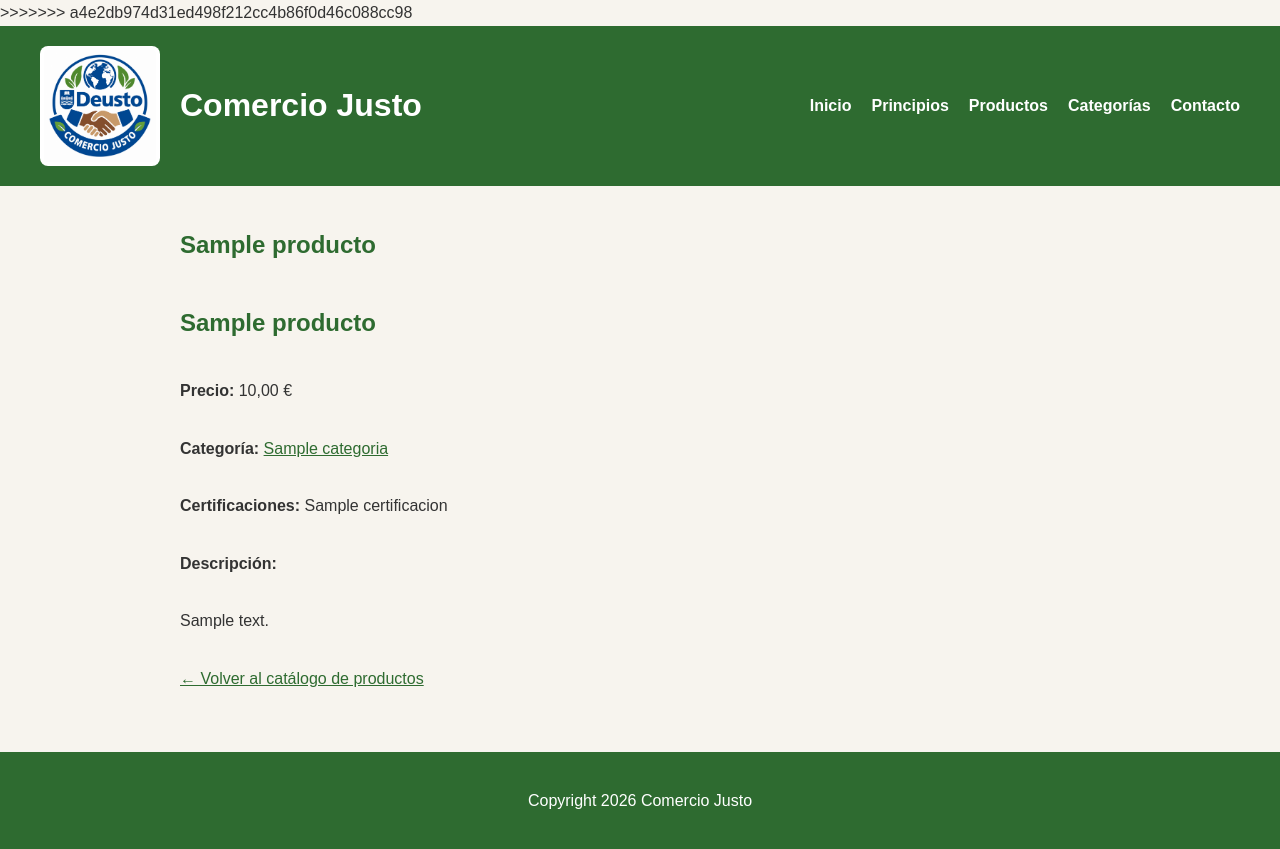
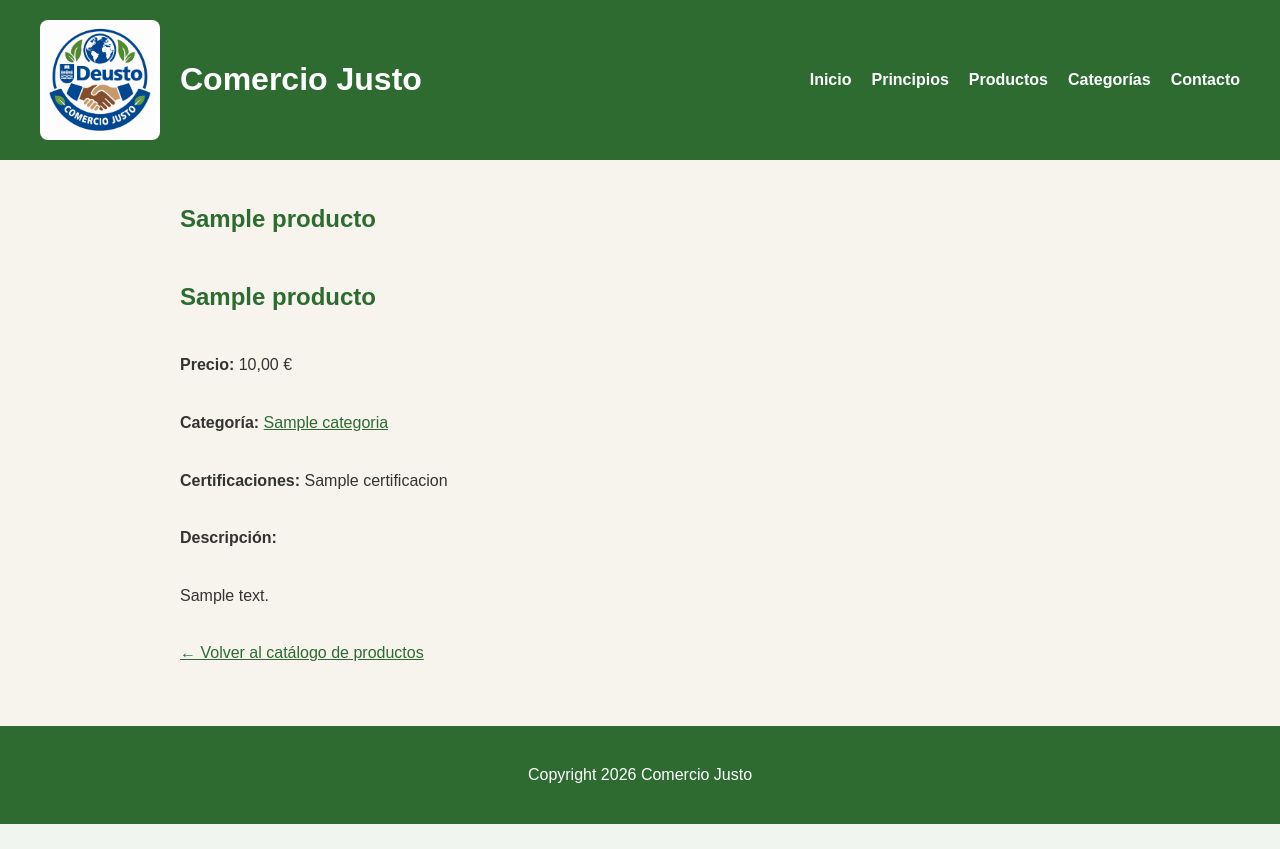
Before and after one commit to ItsFriEndly/ProyectoDJango, a Django app: page /appComercioJustoDjango/productos/1/ in a window 1280 px wide. After the commit the page ends 824 px from the top, so only its background shows below. Run offline with Django 5.2, Linux system fonts and the light colour scheme; tables that the repository leaves empty hold one stand-in row (values such as "Sample post").

Commit message:
Borrado de lineas merge conflict

```diff
--- a/appComercioJustoDjango/templates/producto_detalle.html
+++ b/appComercioJustoDjango/templates/producto_detalle.html
@@ -8,8 +8,6 @@
     <link rel="stylesheet" href="{% static 'css/estilos.css' %}">
 </head>
 <body>
-
->>>>>>> a4e2db974d31ed498f212cc4b86f0d46c088cc98
     <header>
         <img src="{% static 'img/logo_comercioJusto.png' %}" alt="Logo de Comercio Justo" width="120" height="120">
         <h1>Comercio Justo</h1>
```
